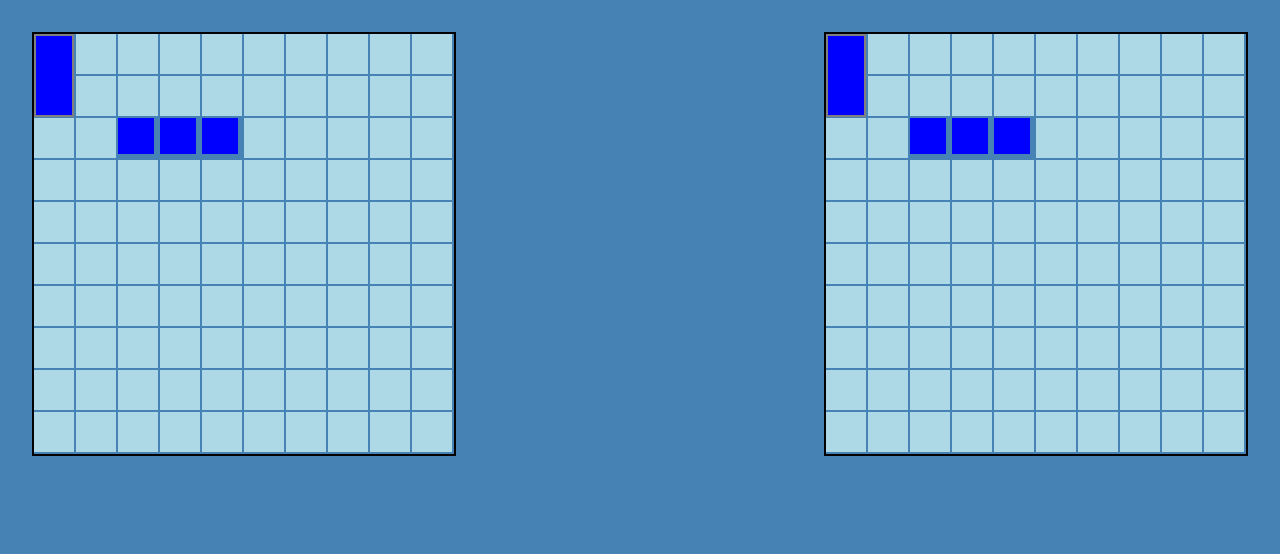
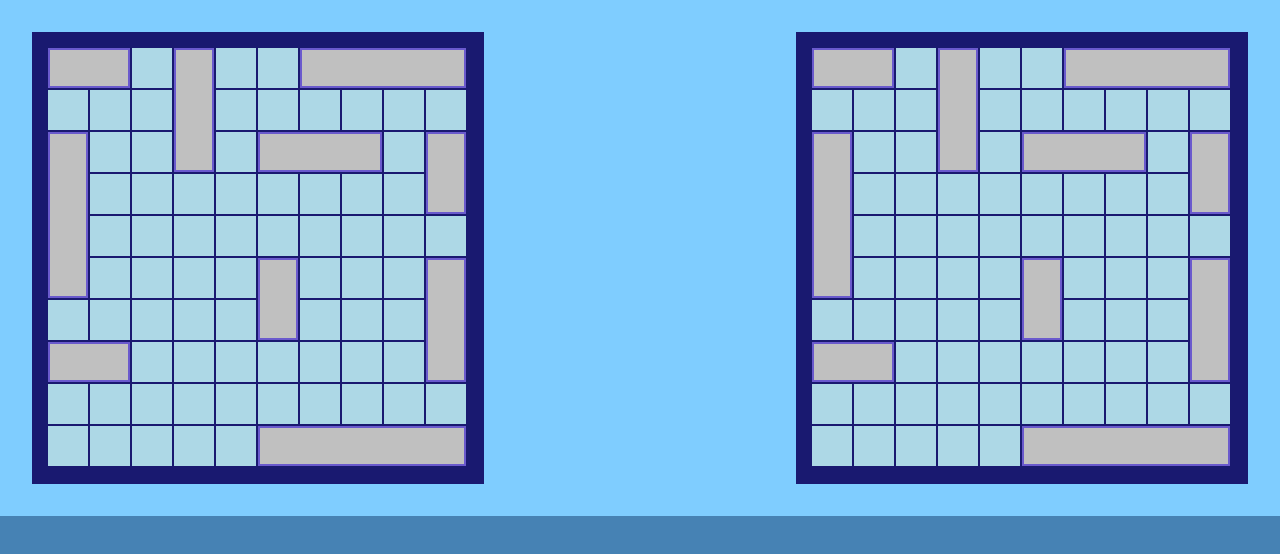
Before and after one commit to ajayfoo/odin-battleship, a website built with webpack: page src/templates/index.html in a window 1280 px wide. Built offline with nearby package versions, Linux system fonts and the light colour scheme.

Commit message:
style: add ocean-like background colors

```diff
--- a/package.json
+++ b/package.json
@@ -1,7 +1,7 @@
 {
-  "name": "vanilla-js-web-project-template",
+  "name": "top-battleship",
   "version": "0.1.0",
-  "description": "A Vanilla JavaScript Web Project Template",
+  "description": "TOP's Battleship project",
   "type": "module",
   "scripts": {
     "test": "NODE_OPTIONS=--experimental-vm-modules jest",
--- a/src/controller/gameboard.js
+++ b/src/controller/gameboard.js
@@ -3,8 +3,16 @@ import { createGameboard } from '../models/gameboard';
 
 const predeterminedGameboard = () => {
   const gameboard = createGameboard();
-  gameboard.placeShipAt([1, 'A'], true, 2);
-  gameboard.placeShipAt([3, 'C'], false, 3);
+  gameboard.placeShipAt([1, 'A'], false, 2);
+  gameboard.placeShipAt([1, 'D'], true, 3);
+  gameboard.placeShipAt([1, 'G'], false, 4);
+  gameboard.placeShipAt([3, 'A'], true, 4);
+  gameboard.placeShipAt([3, 'F'], false, 3);
+  gameboard.placeShipAt([3, 'J'], true, 2);
+  gameboard.placeShipAt([6, 'F'], true, 2);
+  gameboard.placeShipAt([6, 'J'], true, 3);
+  gameboard.placeShipAt([8, 'A'], false, 2);
+  gameboard.placeShipAt([10, 'F'], false, 5);
   return gameboard;
 };
 const createGameboardController = () => {
--- a/src/view/gameboard/style.css
+++ b/src/view/gameboard/style.css
@@ -3,20 +3,21 @@
   grid-template-columns: repeat(10, 42px);
   grid-template-rows: repeat(10, 42px);
   margin: 2em;
-  border: 2px solid black;
+  padding: 1em;
+  background-color: midnightblue;
 }
 
 .cell {
   width: 40px;
   height: 40px;
   background-color: lightblue;
-  --ship-border: 2px solid gray;
+  --ship-border: 2px solid slateblue;
 }
 
 .ship {
   width: 36px;
   height: 36px;
-  background-color: blue;
+  background-color: silver;
 }
 
 .ship.vertical.head {
@@ -26,12 +27,31 @@
 }
 
 .ship.vertical.middle {
+  height: 42px;
   border-left: var(--ship-border);
   border-right: var(--ship-border);
 }
 
 .ship.vertical.tail {
   border: var(--ship-border);
-  height: 39px;
+  height: 38px;
   border-top: none;
 }
+
+.ship.horizontal.head {
+  border: var(--ship-border);
+  width: 40px;
+  border-right: none;
+}
+
+.ship.horizontal.middle {
+  width: 42px;
+  border-top: var(--ship-border);
+  border-bottom: var(--ship-border);
+}
+
+.ship.horizontal.tail {
+  border: var(--ship-border);
+  width: 38px;
+  border-left: none;
+}
--- a/src/view/style.css
+++ b/src/view/style.css
@@ -20,4 +20,5 @@ body {
 .game-view {
   display: flex;
   justify-content: space-between;
+  background-color: #7fcdff;
 }
```
